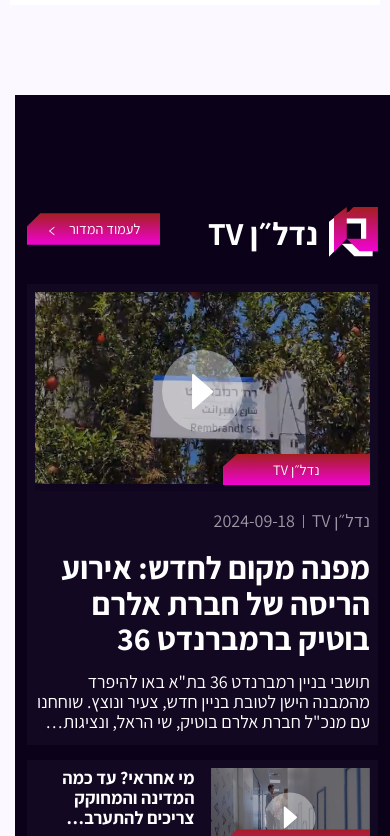
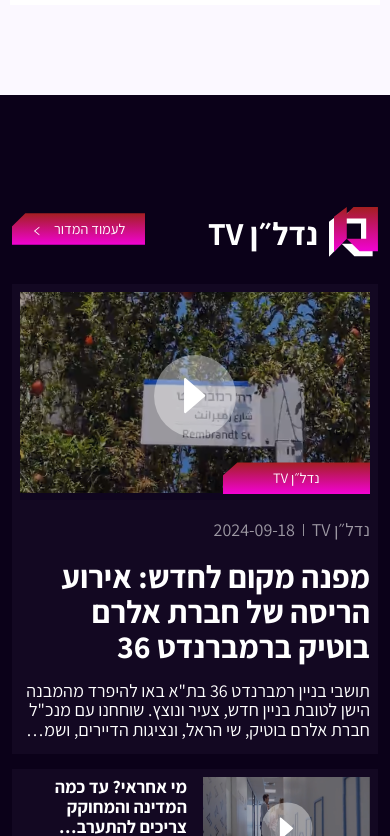
Before and after one commit to dorhakim100/wizoo-news, a Vue app: page / in a window 390 px wide. Shown: the part 8040-8876 px from the top of the page. Built offline with nearby package versions, Linux system fonts and the light colour scheme.

Commit message:
Fix full-width class with narrow screens

```diff
--- a/src/components/AppHeader.vue
+++ b/src/components/AppHeader.vue
@@ -60,7 +60,6 @@
 import { useRouter } from 'vue-router'
 
 import { navigateToLink } from '../services/utils.service'
-import { mobileBreakpoint } from '../config/css-variables'
 import { ROUTES } from '../router/const'
 
 import CustomSearch from '../components/common/CustomSearch.vue'
--- a/src/styles/basics/_base.scss
+++ b/src/styles/basics/_base.scss
@@ -34,6 +34,9 @@
       }
       .full-width {
         width: calc(100vw - 15px) !important;
+        @media (max-width: 600px) {
+          width: 100vw !important;
+        }
       }
       margin: 81px auto;
       @media (max-width: 1216px) {
```
